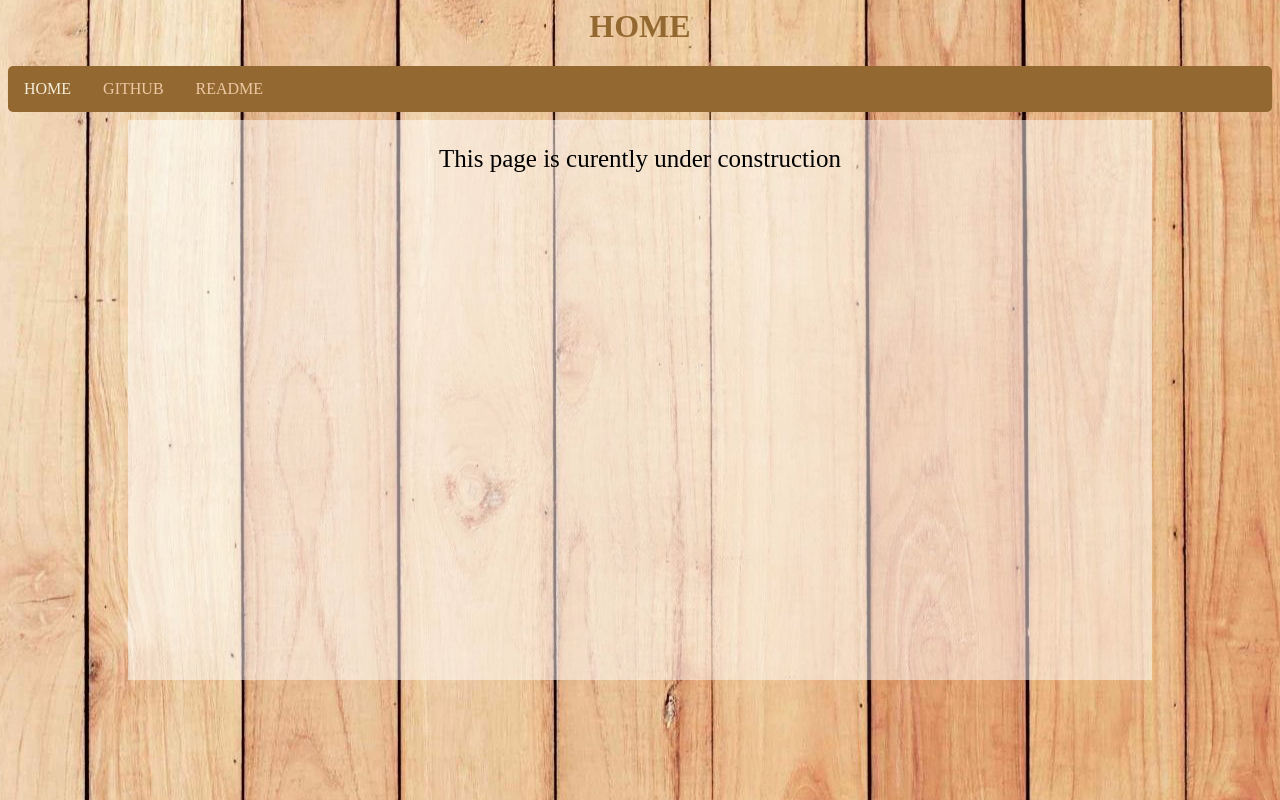
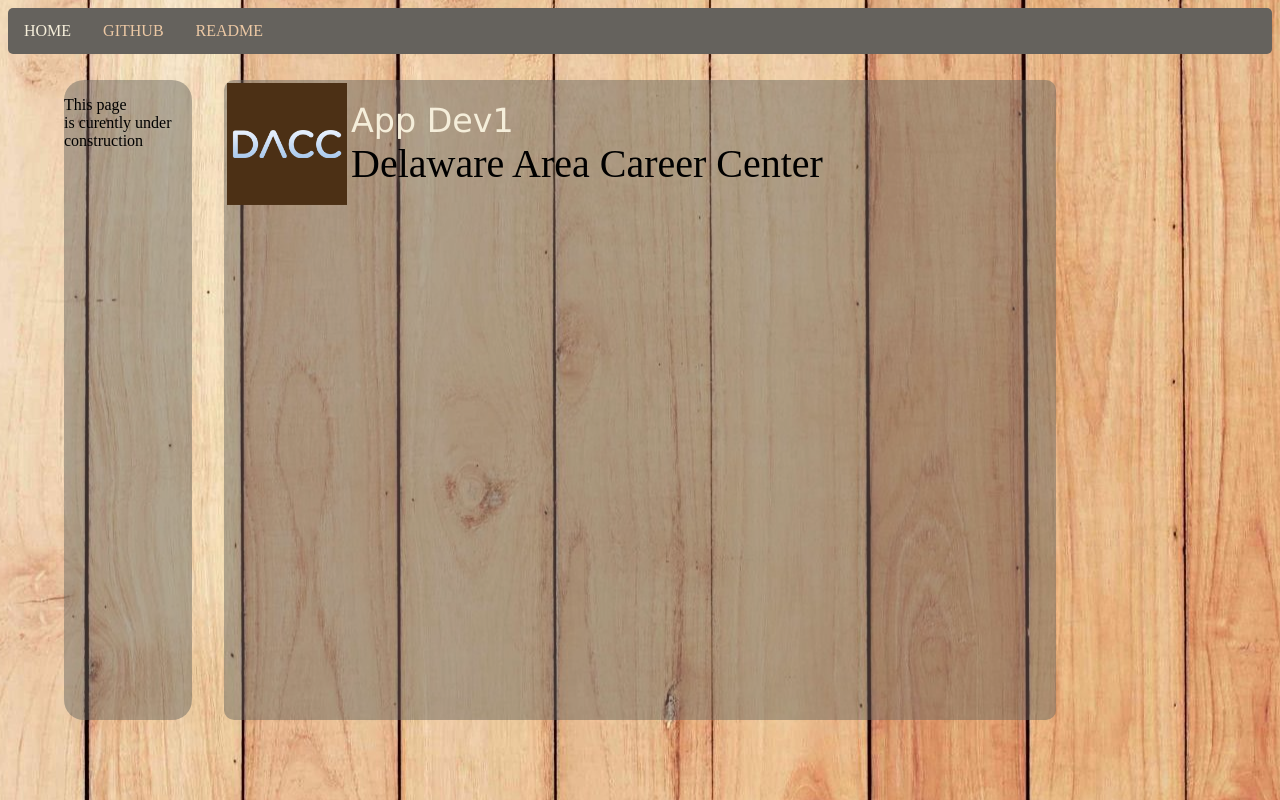
Before and after one commit to williams23p/dacc-webapp, a plain HTML site: page index.html in a window 1280 px wide. Drawn offline with Linux system fonts and the light colour scheme.

Commit message:
added logo and title
 Added an image as logo and a title. Also an easter egg

```diff
--- a/index.html
+++ b/index.html
@@ -4,7 +4,6 @@
         <link rel ="stylesheet" href="scripts/css/style.css">
     </head>
     <body>
-        <h1><center>HOME</center></h1>
         <ul class="ulnav">
             <li class ="linav"><a href="index.html" class ="active">HOME</a></li>
             <li class ="linav"><a href="https://github.com/williams23p/dacc-webapp"target="_blank">GITHUB</a></li>
@@ -12,8 +11,21 @@
 
         </ul>
         <div id="background">
-            <p id="para">This page is curently under construction</p>
+            <p id="para">This page <br>is curently under construction</p>
 
+        </div>
+        <div id="background1">
+            <table>
+                <tr>
+                    <td>
+                        <img src="images/dacc_logo.png"class ="cuh">
+                    </td>
+                    <td>
+                        <span class="subtitle">App Dev1</span><br>
+                        <span class="maintitle">Delaware Area Career Center</span>
+                    </td>
+                </tr>
+            </table>
         </div>
     </body>
 </html>
--- a/scripts/css/style.css
+++ b/scripts/css/style.css
@@ -14,7 +14,7 @@ ul.ulnav{
     margin: 0px;
     padding: 0px;
     overflow: hidden;
-    background-color: #946931 ;
+    background-color: #65625d ;
 }
 li.linav{
     float: left;
@@ -40,14 +40,41 @@ li.linav a:hover{
 }
 
 #background {
-    width: 80%;
-    height: 70%;
-    background-color: rgba(255, 255, 255, 0.486);
+    border-radius: 20px;
+    width: 10%;
+    height: 80%;
+    background-color:#65625d7a;
+
     position: absolute;
-    left: 50%;
+    left: 10%;
     top: 50%;
     transform: translate(-50%, -50%);
 }
-#para{
+#background1{
+    border-radius: 10px;
+    width: 65%;
+    height: 80%;
+    background-color: #65625d7a;
+
+    position:absolute;
+    left: 50%;
+    top:50%;
+    transform: translate(-50%, -50%);
+}
+span.maintitle{
     text-align: center;
-    font-size: 25px;
+    font-size: 30pt;
+}
+span.subtitle{
+    font-size: 25pt;
+    color:#f5eeda ;
+    font-family: Verdana;
+}
+
+img.cuh{
+    width: 120px;
+
+}
+img.cuh:hover{
+width: 130px;
+}
```
Also changed, not shown: images/00_Earth-tones-01.jpg (added), images/dacc_logo.png (added), images/district_logo.png (added), images/earht.png (added), images/hockeytr.png (added).
